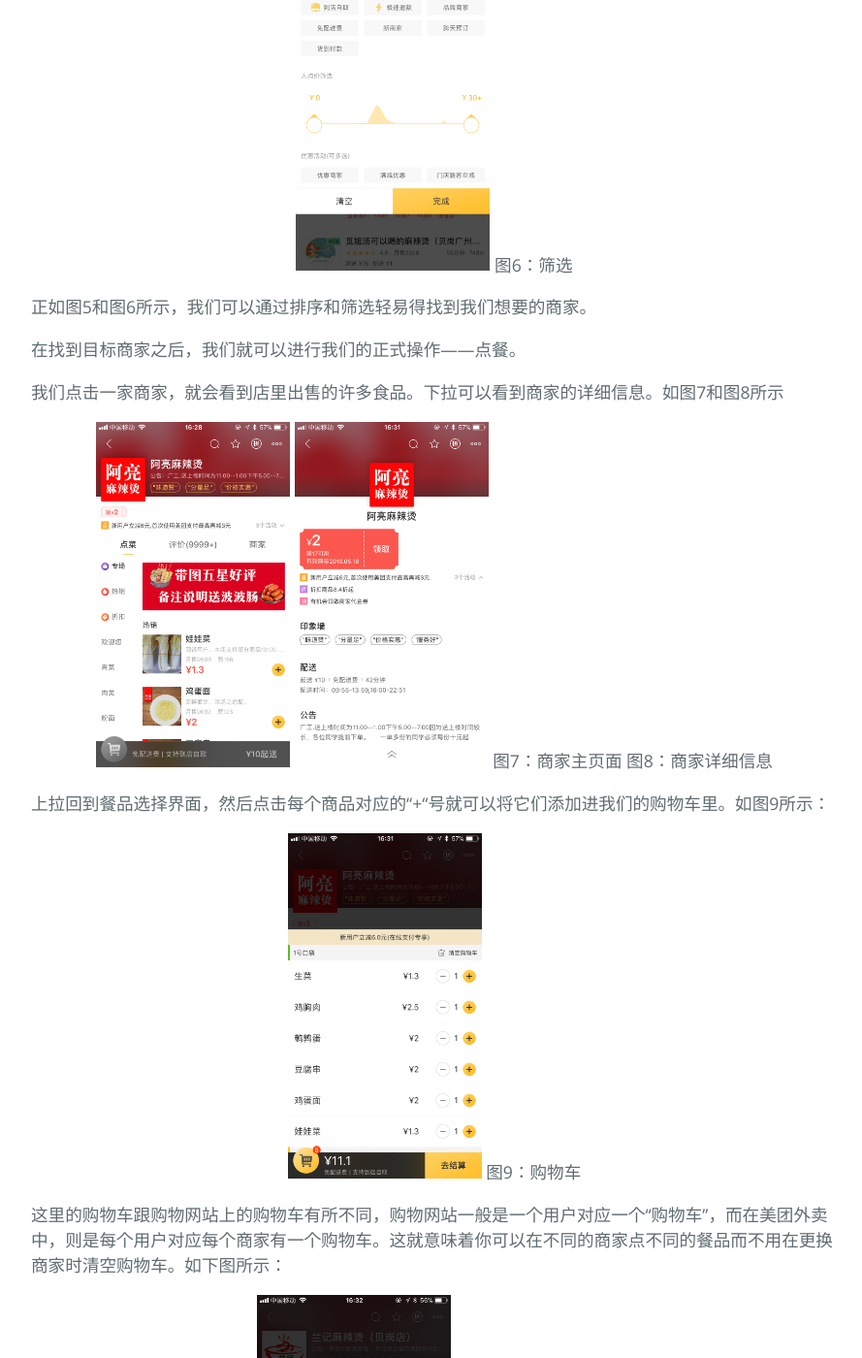
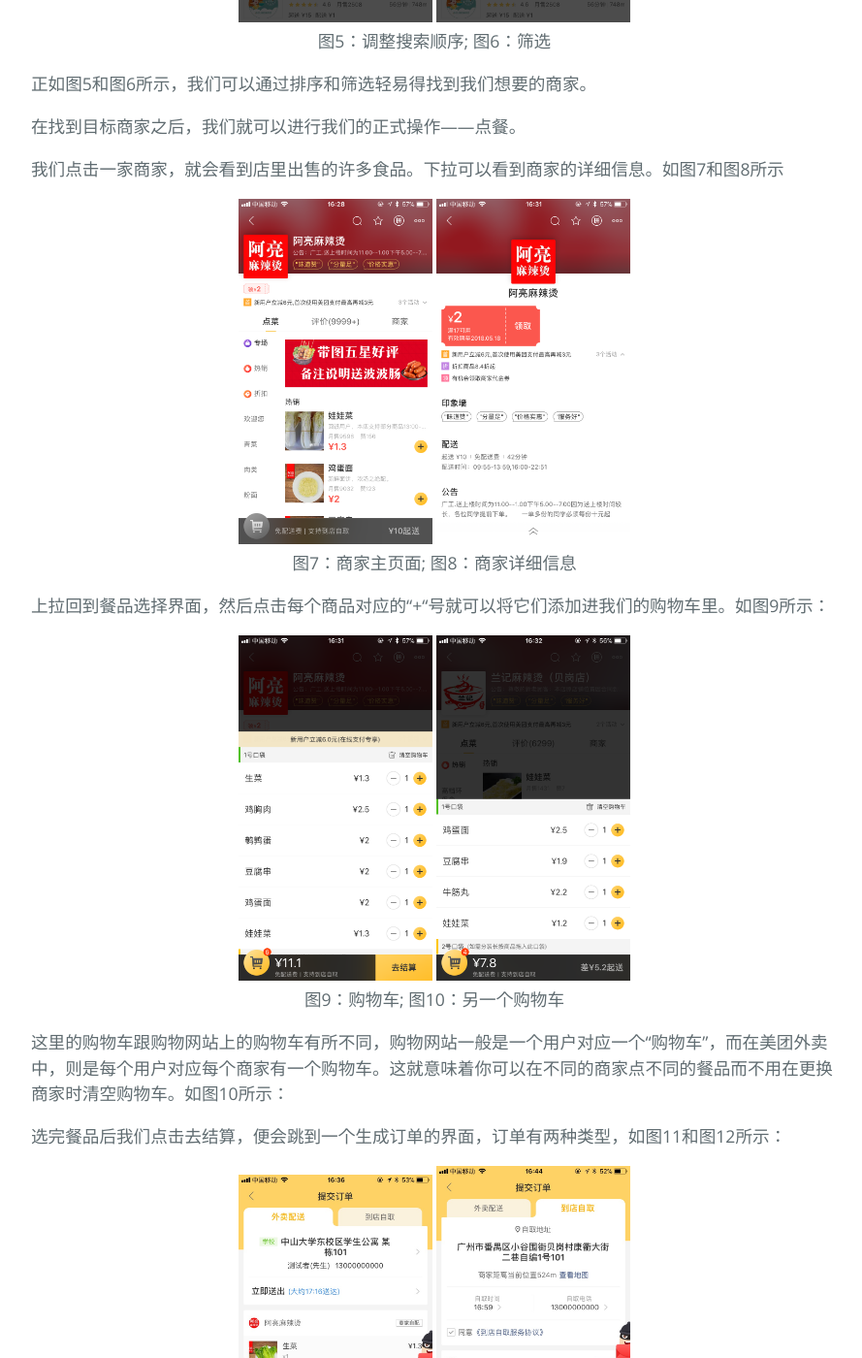
Before and after one commit to Heimzeng/Heimzeng.github.io, a Jekyll site: the page built from _posts/2018-05-11-Software-System-Analysis-and-Design-HW7.md, in a window 1280 px wide and 1400 px high, scrolled down 2980 px. Shown: the whole window at 97% size, without its empty margins (192-1081 px from the left). Built offline with Jekyll 4.4.1, drawn with Linux system fonts in a browser that asks for light colours; some of the changed text lies outside the part shown.

Commit message:
修正排版

```diff
--- a/_posts/2018-05-11-Software-System-Analysis-and-Design-HW7.md
+++ b/_posts/2018-05-11-Software-System-Analysis-and-Design-HW7.md
@@ -12,7 +12,7 @@
 
 <center>
 	<img src="https://github.com/Heimzeng/Heimzeng.github.io/blob/master/assets/img/post/ssaad_hw7/mainpage.png?raw=true" width="200px">
-
+	<br>
 	图1：美团外卖主页面
 </center>
 
@@ -22,7 +22,7 @@
 
 <center>
 	<img src="https://github.com/Heimzeng/Heimzeng.github.io/blob/master/assets/img/post/ssaad_hw7/location.png?raw=true" width="200px">
-
+	<br>
 	图2：获取定位
 </center>
 
@@ -32,7 +32,7 @@
 
 <center>
 	<img src="https://github.com/Heimzeng/Heimzeng.github.io/blob/master/assets/img/post/ssaad_hw7/nearby.png?raw=true" width="200px">
-
+	<br>
 	图3：附近商家
 </center>
 
@@ -40,22 +40,16 @@
 
 <center>
 	<img src="https://github.com/Heimzeng/Heimzeng.github.io/blob/master/assets/img/post/ssaad_hw7/malatang.png?raw=true" width="200px">
-
+	<br>
 	图4：搜索麻辣烫
 </center>
 
 如上图所示，我们搜索麻辣烫，会弹出许多的商家，这些商家一般我们定的地点的附近的商家，我们可以按照我们的意愿将他们排序以及进行筛选
 
 <center>
-	<img src="https://github.com/Heimzeng/Heimzeng.github.io/blob/master/assets/img/post/ssaad_hw7/sort.png?raw=true" width="200px">
-
-	图5：调整搜索顺序
-</center>
-
-<center>
-	<img src="https://github.com/Heimzeng/Heimzeng.github.io/blob/master/assets/img/post/ssaad_hw7/filter.png?raw=true" width="200px">
-
-	图6：筛选
+	<img src="https://github.com/Heimzeng/Heimzeng.github.io/blob/master/assets/img/post/ssaad_hw7/sort.png?raw=true" width="200px"> <img src="https://github.com/Heimzeng/Heimzeng.github.io/blob/master/assets/img/post/ssaad_hw7/filter.png?raw=true" width="200px">
+	<br>
+	图5：调整搜索顺序; 图6：筛选
 </center>
 
 正如图5和图6所示，我们可以通过排序和筛选轻易得找到我们想要的商家。
@@ -66,39 +60,33 @@
 
 <center>
 	<img src="https://github.com/Heimzeng/Heimzeng.github.io/blob/master/assets/img/post/ssaad_hw7/targetStore.png?raw=true" width="200px"> <img src="https://github.com/Heimzeng/Heimzeng.github.io/blob/master/assets/img/post/ssaad_hw7/storeDetail.png?raw=true" width="200px">
-
-	图7：商家主页面 	图8：商家详细信息
+	<br>
+	图7：商家主页面; 图8：商家详细信息
 </center>
 
 上拉回到餐品选择界面，然后点击每个商品对应的“+“号就可以将它们添加进我们的购物车里。如图9所示：
 
 <center>
-	<img src="https://github.com/Heimzeng/Heimzeng.github.io/blob/master/assets/img/post/ssaad_hw7/pocket.png?raw=true" width="200px">
-
-	图9：购物车
+	<img src="https://github.com/Heimzeng/Heimzeng.github.io/blob/master/assets/img/post/ssaad_hw7/pocket.png?raw=true" width="200px"> <img src="https://github.com/Heimzeng/Heimzeng.github.io/blob/master/assets/img/post/ssaad_hw7/pocket2.png?raw=true" width="200px">
+	<br>
+	图9：购物车; 图10：另一个购物车
 </center>
 
-这里的购物车跟购物网站上的购物车有所不同，购物网站一般是一个用户对应一个“购物车”，而在美团外卖中，则是每个用户对应每个商家有一个购物车。这就意味着你可以在不同的商家点不同的餐品而不用在更换商家时清空购物车。如下图所示：
-
-<center>
-	<img src="https://github.com/Heimzeng/Heimzeng.github.io/blob/master/assets/img/post/ssaad_hw7/pocket2.png?raw=true" width="200px">
-
-	图10：另一个购物车
-</center>
+这里的购物车跟购物网站上的购物车有所不同，购物网站一般是一个用户对应一个“购物车”，而在美团外卖中，则是每个用户对应每个商家有一个购物车。这就意味着你可以在不同的商家点不同的餐品而不用在更换商家时清空购物车。如图10所示：
 
 选完餐品后我们点击去结算，便会跳到一个生成订单的界面，订单有两种类型，如图11和图12所示：
 
 <center>
 	<img src="https://github.com/Heimzeng/Heimzeng.github.io/blob/master/assets/img/post/ssaad_hw7/order1.jpg?raw=true" width="200px"> <img src="https://github.com/Heimzeng/Heimzeng.github.io/blob/master/assets/img/post/ssaad_hw7/order2.jpg?raw=true" width="200px">
-
-	图11：配送订单 	图12：自取订单
+	<br>
+	图11：配送订单; 图12：自取订单
 </center>
 
 其中最重要的信息就是用户的地址信息了，假设我们是一个注册并且登录了的用户，我们在第一次订餐的时候肯定要添加一个地址作为配送地址，点击订单中的地址，我们可以进入我们的地址选择界面，里面包括了我们之前添加过的所有地址信息，如果您是一个新用户，地址选择界面便为空。我们可以添加一个地址，如下图所示：
 
 <center>
 	<img src="https://github.com/Heimzeng/Heimzeng.github.io/blob/master/assets/img/post/ssaad_hw7/addaddr.png?raw=true" width="200px">
-
+	<br>
 	图13：添加地址
 </center>
 
@@ -106,7 +94,7 @@
 
 <center>
 	<img src="https://github.com/Heimzeng/Heimzeng.github.io/blob/master/assets/img/post/ssaad_hw7/topaddr.jpg?raw=true" width="200px">
-
+	<br>
 	图14：新地址
 </center>
 
@@ -116,7 +104,7 @@
 
 <center>
 	<img src="https://github.com/Heimzeng/Heimzeng.github.io/blob/master/assets/img/post/ssaad_hw7/payorder.png?raw=true" width="200px">
-
+	<br>
 	图15：支付页面
 </center>
 
@@ -126,7 +114,7 @@
 
 <center>
 	<img src="https://github.com/Heimzeng/Heimzeng.github.io/blob/master/assets/img/post/ssaad_hw7/ordering.png?raw=true" width="200px">
-
+	<br>
 	图16：制作配送过程中的订单
 </center>
 
@@ -134,7 +122,7 @@
 
 <center>
 	<img src="https://github.com/Heimzeng/Heimzeng.github.io/blob/master/assets/img/post/ssaad_hw7/ordering.png?raw=true" width="200px">
-
+	<br>
 	图17：订单完成
 </center>
 
@@ -142,7 +130,7 @@
 
 <center>
 	<img src="https://github.com/Heimzeng/Heimzeng.github.io/blob/master/assets/img/post/ssaad_hw7/eva.png?raw=true" width="200px">
-
+	<br>
 	图18：评价订单
 </center>
 
```
